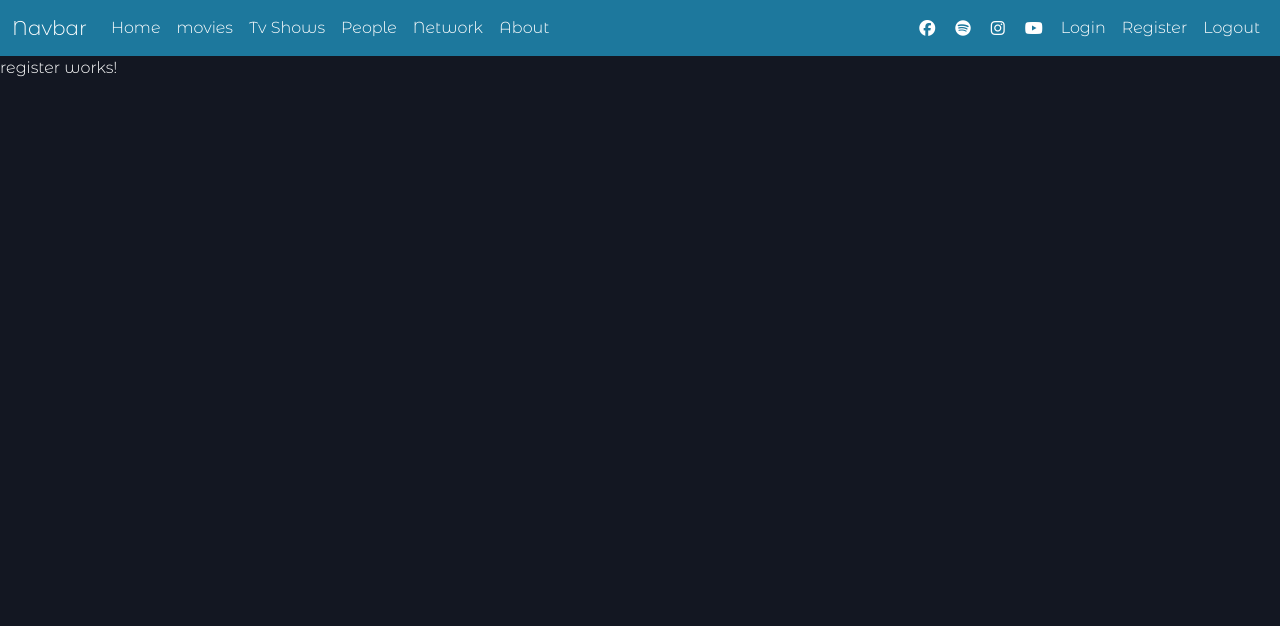
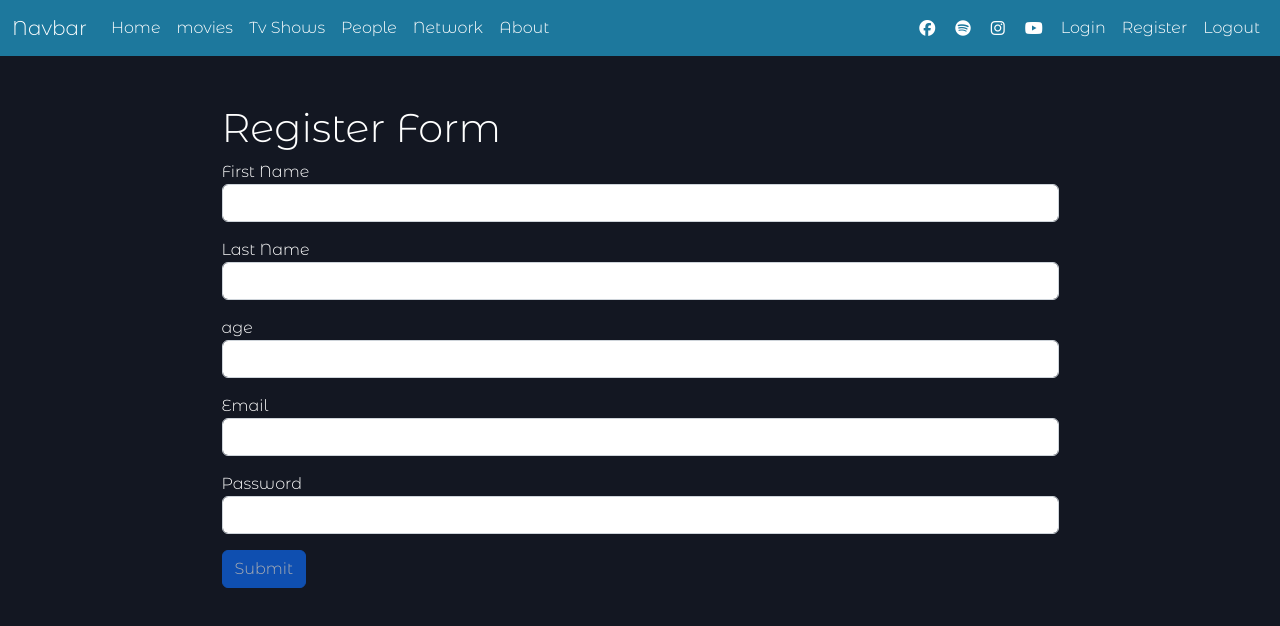
Before and after one commit to karimElsaeedd/movi, an Angular app: page /register in a window 1280 px wide. Shown: the top 626 px of the page. Built offline with nearby package versions, Linux system fonts and the light colour scheme.

Commit message:
register form with validation

```diff
--- a/src/app/app.component.html
+++ b/src/app/app.component.html
@@ -1,2 +1,4 @@
 <app-navbar></app-navbar>
-<router-outlet></router-outlet>
+<div class="container">
+  <router-outlet></router-outlet>
+</div>
--- a/src/app/app.module.ts
+++ b/src/app/app.module.ts
@@ -14,6 +14,8 @@ import { LoginComponent } from './login/login.component';
 import { RegisterComponent } from './register/register.component';
 import { DetailsComponent } from './details/details.component';
 import { AboutComponent } from './about/about.component';
+import { ReactiveFormsModule } from '@angular/forms';
+import { HttpClientModule } from '@angular/common/http'
 
 @NgModule({
   declarations: [
@@ -32,7 +34,9 @@ import { AboutComponent } from './about/about.component';
   ],
   imports: [
     BrowserModule,
-    AppRoutingModule
+    AppRoutingModule,
+    ReactiveFormsModule,
+    HttpClientModule
   ],
   providers: [],
   bootstrap: [AppComponent]
--- /dev/null
+++ b/src/app/auth.service.ts
@@ -0,0 +1,18 @@
+import { Injectable } from '@angular/core';
+import { HttpClient } from '@angular/common/http';
+import { Observable } from 'rxjs';
+import { RegisterRequest } from './register-request';
+
+
+@Injectable({
+  providedIn: 'root'
+})
+export class AuthService {
+
+  constructor(private _HttpClient:HttpClient) { }
+
+  signUp(registerData:RegisterRequest):Observable<any>
+  {
+    return this._HttpClient.post('https://routeegypt.herokuapp.com/signup', registerData)
+  }
+}
--- /dev/null
+++ b/src/app/register-request.ts
@@ -0,0 +1,7 @@
+export interface RegisterRequest {
+  first_name:string,
+	last_name:string,
+  age:number,
+  email:string,
+  password:number
+}
--- a/src/app/register/register.component.html
+++ b/src/app/register/register.component.html
@@ -1 +1,49 @@
-<p>register works!</p>
+<div class="registerForm m-auto my-5 w-75">
+  <h1>Register Form</h1>
+  <form [formGroup]="registerForm" (ngSubmit)="submitForm()">
+    <div class="group-input mb-3">
+      <label>First Name</label>
+      <input formControlName="first_name" type="text" class="form-control ">
+      <div *ngIf="registerForm.controls.first_name.touched&&registerForm.controls.first_name.invalid" class="text-danger">
+        <p *ngIf="registerForm.controls.first_name.errors?.required">First Name Required</p>
+        <p *ngIf="registerForm.controls.first_name.errors?.minlength">First Name min length shoud be 3</p>
+        <p *ngIf="registerForm.controls.first_name.errors?.maxlength">First Name max length shoud be 10</p>
+      </div>
+    </div>
+    <div class="group-input mb-3">
+      <label>Last Name</label>
+      <input formControlName="last_name" type="text" class="form-control">
+      <div *ngIf="registerForm.controls.last_name.touched&&registerForm.controls.last_name.invalid" class="text-danger">
+        <p *ngIf="registerForm.controls.last_name.errors?.required">Last Name Required</p>
+        <p *ngIf="registerForm.controls.last_name.errors?.minlength">Last Name min length shoud be 3</p>
+        <p *ngIf="registerForm.controls.last_name.errors?.maxlength">Last Name max length shoud be 10</p>
+      </div>
+    </div>
+    <div class="group-input mb-3">
+      <label>age</label>
+      <input formControlName="age" type="number" class="form-control">
+      <div *ngIf="registerForm.controls.age.touched&&registerForm.controls.age.invalid" class="text-danger">
+        <p *ngIf="registerForm.controls.age.errors?.required">Age Required</p>
+        <p *ngIf="registerForm.controls.age.errors?.min">Age min shoud be 10</p>
+        <p *ngIf="registerForm.controls.age.errors?.max">Age max shoud be 50</p>
+      </div>
+    </div>
+    <div class="group-input mb-3">
+      <label>Email</label>
+      <input formControlName="email" type="email" class="form-control">
+      <div *ngIf="registerForm.controls.email.touched&&registerForm.controls.email.invalid" class="text-danger">
+        <p *ngIf="registerForm.controls.email.errors?.required">Email Required</p>
+        <p *ngIf="registerForm.controls.email.errors?.email">Email shoud be valid mail</p>
+      </div>
+    </div>
+    <div class="group-input mb-3">
+      <label>Password</label>
+      <input formControlName="password" type="password" class="form-control">
+      <div *ngIf="registerForm.controls.password.touched&&registerForm.controls.password.invalid" class="text-danger">
+        <p *ngIf="registerForm.controls.password.errors?.required">Password Required</p>
+        <p *ngIf="registerForm.controls.password.errors?.pattern">Password shoud be valid password</p>
+      </div>
+    </div>
+    <button [disabled]="registerForm.invalid" type="submit" class="btn btn-primary">Submit</button>
+  </form>
+</div>
--- a/src/app/register/register.component.ts
+++ b/src/app/register/register.component.ts
@@ -1,4 +1,8 @@
 import { Component, OnInit } from '@angular/core';
+import { FormGroup, FormControl, Validators } from '@angular/forms';
+import { Router } from '@angular/router';
+import { AuthService } from '../auth.service';
+
 
 @Component({
   selector: 'app-register',
@@ -7,7 +11,29 @@ import { Component, OnInit } from '@angular/core';
 })
 export class RegisterComponent implements OnInit {
 
-  constructor() { }
+  registerForm:FormGroup = new FormGroup({
+    'first_name': new FormControl(null,[Validators.required,Validators.minLength(3),Validators.maxLength(10)]),
+    'last_name': new FormControl(null,[Validators.required,Validators.minLength(3),Validators.maxLength(10)]),
+    'age': new FormControl(null,[Validators.required,Validators.min(10),Validators.max(50)]),
+    'email': new FormControl(null,[Validators.required,Validators.email]),
+    'password': new FormControl(null,[Validators.required,Validators.pattern(/^[a-zA-Z][0-9]{3}$/)])
+  })
+  submitForm(){
+    if(this.registerForm.invalid){
+      return;
+    }
+    this._AuthService.signUp(this.registerForm.value).subscribe((data)=>{
+      if(data.message=='success')
+      {
+        this._Router.navigateByUrl('/login')
+      }
+      else{
+        alert(data.message)
+      }
+    })
+  }
+
+  constructor(private _AuthService:AuthService, private _Router:Router) { }
 
   ngOnInit(): void {
   }
--- a/tsconfig.json
+++ b/tsconfig.json
@@ -7,7 +7,7 @@
     "forceConsistentCasingInFileNames": true,
     "strict": true,
     "noImplicitOverride": true,
-    "noPropertyAccessFromIndexSignature": true,
+    "noPropertyAccessFromIndexSignature": false,
     "noImplicitReturns": true,
     "noFallthroughCasesInSwitch": true,
     "sourceMap": true,
```
Also changed, not shown: 1 other file (tests, documents, lock files or other folders).
